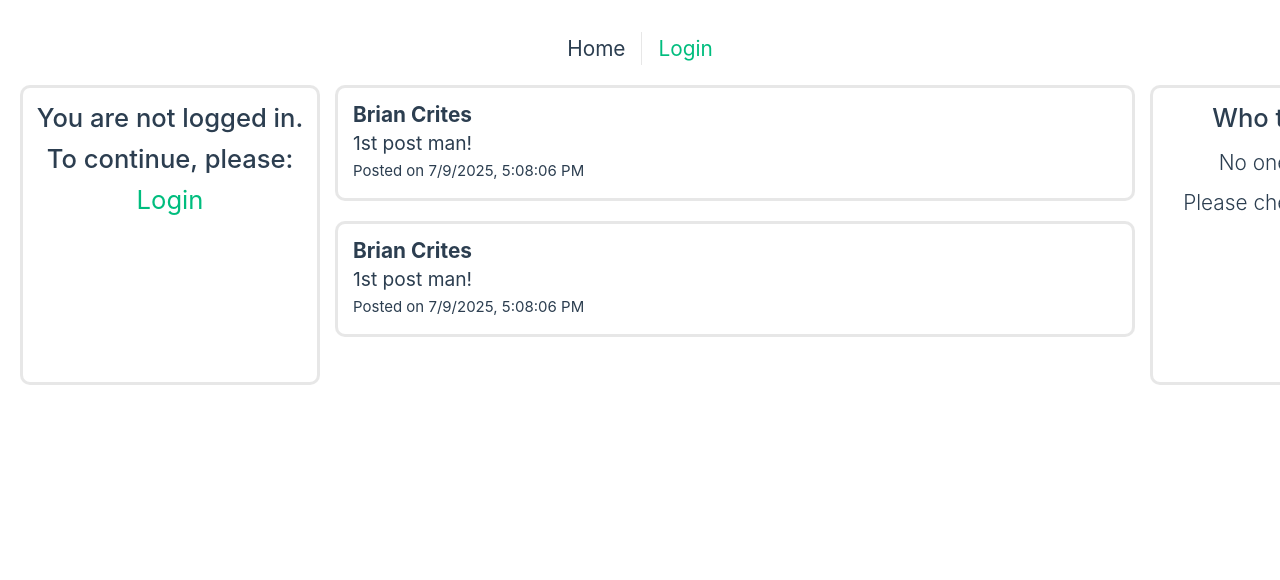
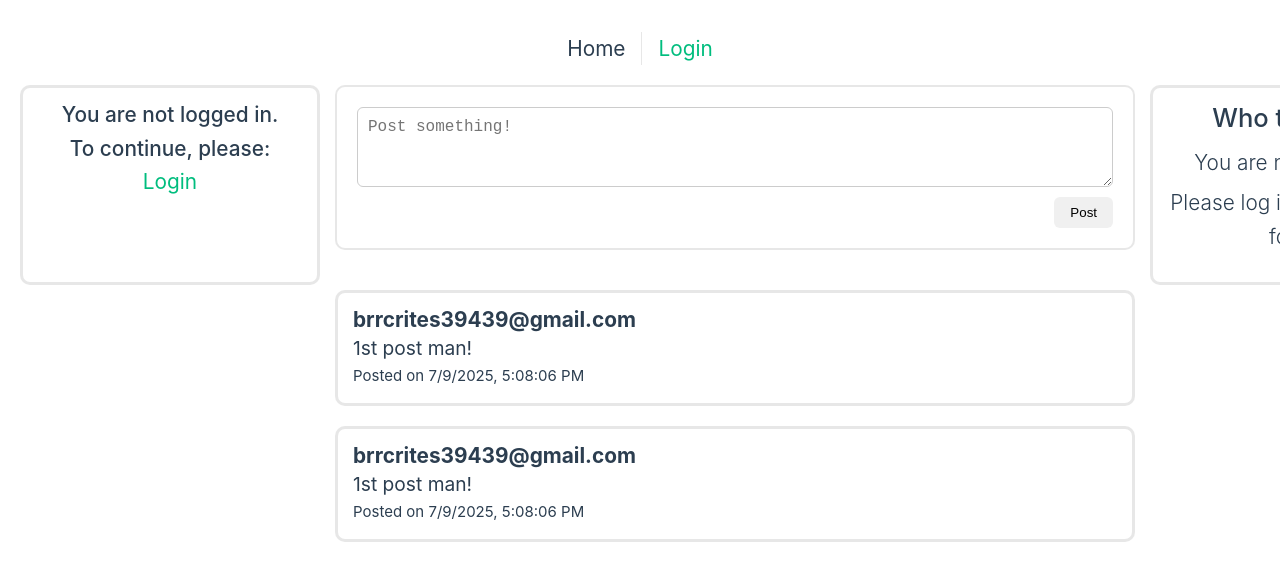
Before and after one commit to tonytzhou/cs_110_project, a Vue app: page / in a window 1280 px wide. Shown: the top 580 px of the page. Built offline with nearby package versions, Linux system fonts and the light colour scheme.

Commit message:
rest of components

```diff
--- a/src/components/Feed.vue
+++ b/src/components/Feed.vue
@@ -1,32 +1,59 @@
 <script setup>
-defineProps({
-  msg: {
-    type: String,
-    required: true,
+import { ref } from 'vue'
+import { useUserStore } from '../stores/userStores'
+
+const userStore = useUserStore()
+
+const newPost = ref('')
+const posts = ref([
+  {
+    user: 'brrcrites39439@gmail.com',
+    content: '1st post man!',
+    date: new Date().toLocaleDateString(),
+    time: new Date().toLocaleTimeString()
   },
-  date: {
-    type: String,
-    default: new Date().toLocaleDateString(),
-  },
-  time: {
-    type: String,
-    default: new Date().toLocaleTimeString(),
+  {
+    user: 'brrcrites39439@gmail.com',
+    content: '1st post man!',
+    date: new Date().toLocaleDateString(),
+    time: new Date().toLocaleTimeString()
   }
+])
+
+const submitPost = () => {
+  if (newPost.value.trim() === '') return
+
+  posts.value.unshift({
+    user: userStore.currentUser,
+    content: newPost.value,
+    date: new Date().toLocaleDateString(),
+    time: new Date().toLocaleTimeString()
   })
+
+  newPost.value = ''
+}
 </script>
 
 <template>
   <div class="center_page">
     <div class="wrapper">
-        <div class ="user_post_box">
-            <div class="post_user">Brian Crites</div>
-            <div class="post_content">1st post man!</div>
-            <div class="post_info">Posted on {{ date }}, {{ time }}</div>
+
+      <div class="new_post_box">
+        <textarea
+          v-model="newPost"
+          placeholder="Post something!"
+        ></textarea>
+        <button @click="submitPost">Post</button>
       </div>
-        <div class ="user_post_box">
-            <div class="post_user">Brian Crites</div>
-            <div class="post_content">1st post man!</div>
-            <div class="post_info">Posted on {{ date }}, {{ time }}</div>
+
+      <div
+        v-for="(post, index) in posts"
+        :key="index"
+        class="user_post_box"
+      >
+        <div class="post_user">{{ post.user }}</div>
+        <div class="post_content">{{ post.content }}</div>
+        <div class="post_info">Posted on {{ post.date }}, {{ post.time }}</div>
       </div>
     </div>
   </div>
@@ -93,4 +120,34 @@ h3 {
     color: var(--color-text);
 }
 
+.new_post_box {
+  display: flex;
+  flex-direction: column;
+  width: 800px;
+  margin-bottom: 20px;
+  padding: 20px;
+  border: 2px solid var(--color-border);
+  border-radius: 10px;
+  background-color: var(--color-background);
+}
+
+.new_post_box textarea {
+  resize: vertical;
+  min-height: 80px;
+  padding: 10px;
+  font-size: 1rem;
+  margin-bottom: 10px;
+  border-radius: 6px;
+  border: 1px solid #ccc;
+}
+
+.new_post_box button {
+  align-self: flex-end;
+  padding: 8px 16px;
+  background-color: #f0f0f0;
+  border: none;
+  border-radius: 6px;
+  cursor: pointer;
+}
+
 </style>
--- a/src/components/Follows.vue
+++ b/src/components/Follows.vue
@@ -1,16 +1,29 @@
+<script setup>
+import { useUserStore } from '../stores/userStores'
+
+const userStore = useUserStore()
+</script>
+
 <template>
-    <div class="right_page">
-        <div class ="follows_box">
-            <h1> Who to follow:</h1>
-            <h2> No one to follow.</h2>
-            <h2> Please check back later.</h2>
+  <div class="right_page" v-if="userStore.isLoggedIn">
+    <div class="follows_box">
+      <h1>Who to follow:</h1>
+      <h2>No one to follow.</h2>
+      <h2>Please check back later.</h2>
     </div>
   </div>
+    <div class="right_page" v-else>
+    <div class="follows_box">
+      <h1>Who to follow:</h1>
+      <h2>You are not logged in.</h2>
+      <h2>Please log in to see who to follow.</h2>
+      </div>
+      </div>
+
 </template>
 
 <style scoped>
-
-h1{
+h1 {
   font-weight: 500;
   font-size: 1.6rem;
   position: relative;
@@ -18,7 +31,7 @@ h1{
   margin-top: 10px;
 }
 
-h2{
+h2 {
   font-weight: 300;
   font-size: 1.3rem;
   position: relative;
@@ -26,9 +39,8 @@ h2{
   margin-top: 7px;
 }
 
-.right_page{
+.right_page {
   text-align: right;
-
 }
 
 .follows_box {
@@ -38,6 +50,6 @@ h2{
   text-align: right;
   word-wrap: break-word;
   width: 300px;
-  height: 300px;
+  height: 200px;
 }
 </style>
--- a/src/components/Log&Sign.vue
+++ /dev/null
@@ -1,85 +0,0 @@
-<script setup>
-import { ref } from 'vue'
-import { useUserStore } from '../stores/user'
-
-const store = useUserStore()
-
-const emailForm = ref('')
-const password = ref('')
-
-const handleSubmit = () => {
-    if (!emailForm.value.includes('@') || !emailForm.value.includes('.com')) {
-    alert(`EmailForm must contain @ and .com`)
-    return
-  }
-    if (password.value.length < 6) {
-    alert(`Password must be at least 6 characters long`)
-    return
-  }
-
-  store.login(emailForm.value)
-  emailForm.value = ''
-  password.value = ''
-}
-</script>
-
-<template>
-  <div class="form-container">
-    <form>
-      <div class="option">
-        <a :class="{ active: store.isLogin }" @click.prevent="store.toggleMode('login')">Log In</a>
-        <a :class="{ active: !store.isLogin }" @click.prevent="store.toggleMode('signup')">Sign Up</a>
-      </div>
-
-      <template v-if="!store.isLoggedIn">
-        <input type="text" v-model="emailForm" placeholder="Email" />
-        <input type="password" v-model="password" placeholder="Password" />
-        <button type="button" @click="handleSubmit">{{ store.isLogin ? 'Log In' : 'Sign Up' }}</button>
-      </template>
-
-      <template v-else>
-        <h1>{{ store.currentUser }}</h1>
-        <button type="button" @click="store.logout">Log Out</button>
-      </template>
-    </form>
-  </div>
-</template>
-<style>
-
-.form-container{
-    display: flex;
-    flex-direction: column;
-    align-items: center;
-    background-color: lightblue;
-    width: fit-content;
-    margin: auto;
-    padding: 0px 15px 0px 15px;
-}
-.option{
-    width: 175px;
-    font-size: 16px;
-    color: black;
-    display: flex;
-    justify-content: space-evenly;
-    margin-bottom: 20px;
-    margin-top: 10px;
-}
-a.active {
-    text-decoration: underline;
-
-}
-form{
-    display: flex;
-    flex-direction: column;
-    width: 175px;
-}
-form input{
-    margin-bottom: 15px;
-}
-form button{
-    margin-bottom: 15px;
-}
-h1 {
-    font-size: 14px;
-}
-</style>
--- /dev/null
+++ b/src/components/Log_Sign.vue
@@ -0,0 +1,99 @@
+<script setup>
+import { ref } from 'vue'
+import { useUserStore } from '../stores/userStores'
+
+const userStore = useUserStore()
+
+const userEmail = ref('')
+const userPassword = ref('')
+
+const handleSubmit = () => {
+  const emailValid = userEmail.value.includes('@') && userEmail.value.includes('.com')
+  const passwordValid = userPassword.value.length >= 6
+
+  if (!emailValid) {
+    alert('Email must include "@" and ".com".')
+    return
+  }
+
+  if (!passwordValid) {
+    alert('Password must be at least 6 characters long.')
+    return
+  }
+
+  userStore.login(userEmail.value)
+  userEmail.value = ''
+  userPassword.value = ''
+}
+</script>
+
+<template>
+  <div class="form-container">
+    <form>
+      <div class="option">
+        <a :class="{ active: userStore.isLogin }" @click.prevent="userStore.toggleMode('login')">Log In</a>
+        <a :class="{ active: !userStore.isLogin }" @click.prevent="userStore.toggleMode('signup')">Sign Up</a>
+      </div>
+
+      <template v-if="!userStore.isLoggedIn">
+        <input type="text" v-model="userEmail" placeholder="Email" />
+        <input type="password" v-model="userPassword" placeholder="Password" />
+        <button type="button" @click="handleSubmit">
+          {{ userStore.isLogin ? 'Log In' : 'Sign Up' }}
+        </button>
+      </template>
+
+      <template v-else>
+        <h1>{{ userStore.currentUser }}</h1>
+        <button type="button" @click="userStore.logout">Log Out</button>
+      </template>
+    </form>
+  </div>
+</template>
+<style scoped>
+.form-container {
+  border: 3px solid var(--color-border);
+  border-radius: 10px;
+  background-color: var(--color-background);
+  padding: 30px 40px;
+  margin-top: 30px;
+  width: 350px;
+  box-shadow: 0 4px 10px rgba(0, 0, 0, 0.05);
+  margin-left: 550px;
+}
+
+.option {
+  display: flex;
+  justify-content: space-between;
+  margin-bottom: 20px;
+}
+
+a.active {
+  text-decoration: underline;
+  color: var(--color-link);
+}
+
+form {
+  display: flex;
+  flex-direction: column;
+}
+
+form input,
+form button {
+  margin-bottom: 15px;
+  padding: 8px;
+  font-size: 14px;
+  border-radius: 5px;
+  border: 1px solid #ccc;
+}
+
+form button {
+  background-color: #f0f0f0;
+  cursor: pointer;
+}
+
+h1 {
+  font-size: 16px;
+  margin-bottom: 10px;
+}
+</style>
--- a/src/components/Login.vue
+++ b/src/components/Login.vue
@@ -1,27 +1,52 @@
+<script setup>
+import { useUserStore } from '../stores/userStores'
+
+const userStore = useUserStore()
+</script>
+
 <template>
   <div class="left_page">
-        <div class ="login_box">
-            <h1> You are not logged in. <br>
-                To continue, please: <br>
-                <a href="/Login">Login</a> <br>
+    <div class="login_box">
+      <template v-if="userStore.isLoggedIn">
+        <h1>Hello {{ userStore.currentUser }}!</h1>
+        <div class="user_stats">
+          <div class="stat">
+            <div class="stat_number">{{ userStore.postCount }}</div>
+            <div class="stat_label">Posts</div>
+          </div>
+          <div class="stat">
+            <div class="stat_number">{{ userStore.followingCount }}</div>
+            <div class="stat_label">Following</div>
+          </div>
+          <div class="stat">
+            <div class="stat_number">{{ userStore.followersCount }}</div>
+            <div class="stat_label">Followers</div>
+          </div>
+        </div>
+      </template>
+
+      <template v-else>
+        <h1>
+          You are not logged in. <br />
+          To continue, please: <br />
+          <a href="/Login">Login</a> <br />
         </h1>
+      </template>
     </div>
   </div>
 </template>
 
 <style scoped>
-
-h1{
+h1 {
   font-weight: 500;
-    font-size: 1.6rem;
+  font-size: 1.3rem;
   position: relative;
   text-align: center;
   margin-top: 10px;
 }
 
-.left_page{
+.left_page {
   text-align: left;
-
 }
 
 .login_box {
@@ -31,6 +56,29 @@ h1{
   text-align: left;
   word-wrap: break-word;
   width: 300px;
-  height: 300px;
+  height: 200px;
+}
+
+.user_stats {
+  display: flex;
+  justify-content: space-between;
+  margin-top: 30px;
+  padding: 0 10px;
+}
+
+.stat {
+  text-align: center;
+  flex: 1;
+}
+
+.stat_number {
+  font-weight: bold;
+  font-size: 1.4rem;
+  color: var(--color-text);
+}
+
+.stat_label {
+  font-size: 0.9rem;
+  color: gray;
 }
 </style>
--- /dev/null
+++ b/src/stores/userStores.js
@@ -0,0 +1,43 @@
+import { defineStore } from 'pinia'
+
+export const useUserStore = defineStore('user', {
+  state: () => ({
+    currentUser: '',
+    viewingUser: '',
+    isLoggedIn: false,
+    mode: 'login',
+
+    followersCount: 0,
+    followingCount: 2,
+    postCount: 3
+  }),
+
+  actions: {
+    toggleMode(newMode) {
+      this.mode = newMode
+    },
+
+    login(userEmail) {
+      this.currentUser = userEmail
+      this.isLoggedIn = true
+    },
+
+    logout() {
+      this.currentUser = ''
+      this.isLoggedIn = false
+    },
+
+    incrementFollowing() {
+      this.followingCount += 1
+    },
+
+    incrementFollowers() {
+      this.followersCount += 1
+    }
+  },
+
+  getters: {
+    isLogin: (state) => state.mode === 'login',
+    isViewingAnotherUser: (state) => state.viewingUser !== ''
+  }
+})
--- a/src/views/LoginView.vue
+++ b/src/views/LoginView.vue
@@ -1,15 +1,9 @@
+<script setup>
+import Log_Sign from '../components/Log_Sign.vue'
+</script>
+
 <template>
   <div class="about">
-    <h1>This is the login page</h1>
-  </div>
+    <Log_Sign></Log_Sign>
+    </div>
 </template>
-
-<style scoped>
-@media (min-width: 1024px) {
-  .about {
-    min-height: 100vh;
-    display: flex;
-    align-items: center;
-  }
-}
-</style>
```
Also changed, not shown: src/components/WelcomeItem.vue (line endings or trailing spaces). Lines whose indentation alone changed are shown as unchanged.
